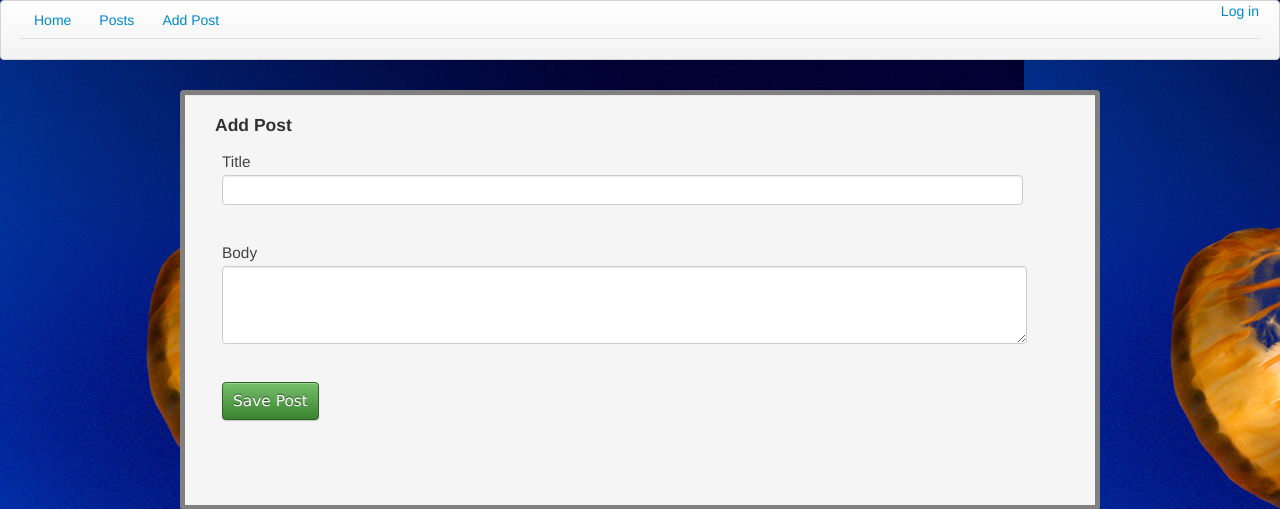
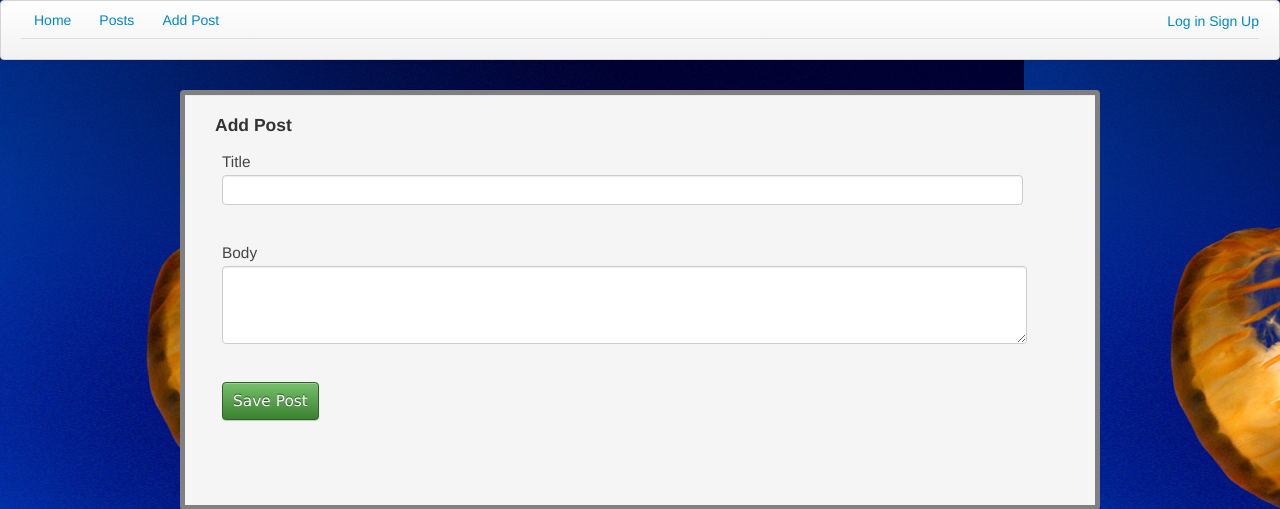
Before and after one commit to renaborges/IWA2Git, a CakePHP app: the page made by app/View/Posts/add.ctp in a window 1280 px wide. Shown: the top 509 px of the page. Run offline with PHP 8.4 and a stand-in for CakePHP, Linux system fonts and the light colour scheme; the template is opened without the code that fills it, so the values that code supplies are empty; form fields are guessed from the names that the template uses; some libraries are stand-ins or nearby versions.

Commit message:
Sign Up navbar to the right

```diff
--- a/app/View/Elements/navbar.ctp
+++ b/app/View/Elements/navbar.ctp
@@ -5,20 +5,26 @@
 			<li> <?php echo $this->Html->link('Home', array('controller' =>'users', 'action'=>'index')); ?></li>
 			<li> <?php echo $this->Html->link('Posts', array('controller' =>'posts', 'action'=>'index')); ?></li>
 			<li> <?php echo $this->Html->link('Add Post', array('controller' =>'posts', 'action'=>'add')); ?></li>
+
+
 			<div class="register">
-			<li> <?php if (AuthComponent::user()):
+
+
+			<li><?php if (AuthComponent::user()):
 					//The user is logged in, show the logout link
-
 
 					echo $this->Html->link('Log out', array('controller' => 'users', 'action' => 'logout'));
 					echo ' Welcome '.AuthComponent::user('username');
 				else:
 					// The user is not logged in, show login link
 					echo $this->Html->link('Log in', array('controller' => 'users', 'action' => 'login'));
+					echo $this->Html->link(' Sign Up', array('controller' => 'users', 'action' => 'add'));
 
 				endif;
 			?>
+
 			</li>
+
 			</div>
 
 
--- a/app/webroot/css/mystyle.css
+++ b/app/webroot/css/mystyle.css
@@ -21,6 +21,7 @@ padding-left: 30px;
 
 .register{
 text-align: right;
+padding-top: 10px;
 }
 
 
```
